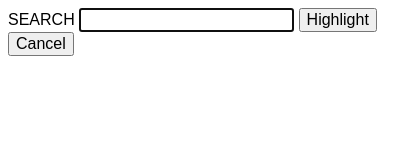
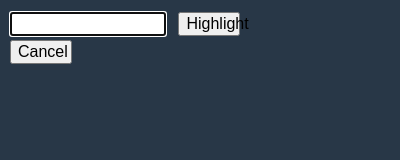
Before and after one commit to yabee5566/AttributeHighlighter, a browser extension: page popup.html in a window 400 px wide. Drawn offline with Linux system fonts and the light colour scheme.

Commit message:
Design popup style by ENGINEER

```diff
--- a/popup.html
+++ b/popup.html
@@ -3,8 +3,30 @@
   <head>
     <style>
       body {
-        height: 200px;
-        width: 400px;
+        height: 30px;
+        width: 300px;
+        background-color: #283747 ;
+      }
+      button{
+        margin-top: 4px;
+        width: 62px;
+      }
+      #highlightBtn {
+        margin-left: 8px;
+      }
+      #cancelBtn{
+        margin-left: 2px;
+      }
+      #searchTextInput {
+        margin-left: 2px;
+        width: 148px;
+
+      }
+      .ui-autocomplete {
+        max-height: 60px;
+        overflow-y: auto;   /* prevent horizontal scrollbar */
+        overflow-x: hidden; /* add padding to account for vertical scrollbar */
+        z-index:1000;
       }
     </style>
 
@@ -22,7 +44,7 @@
   <body>
 
   <div class="ui-widget">
-    <label for="searchTextInput">SEARCH </label>
+    <label for="searchTextInput"></label>
     <input id="searchTextInput">
     <button id="highlightBtn" type="button">Highlight</button>
     <button id="cancelBtn" type="button">Cancel</button>
```
